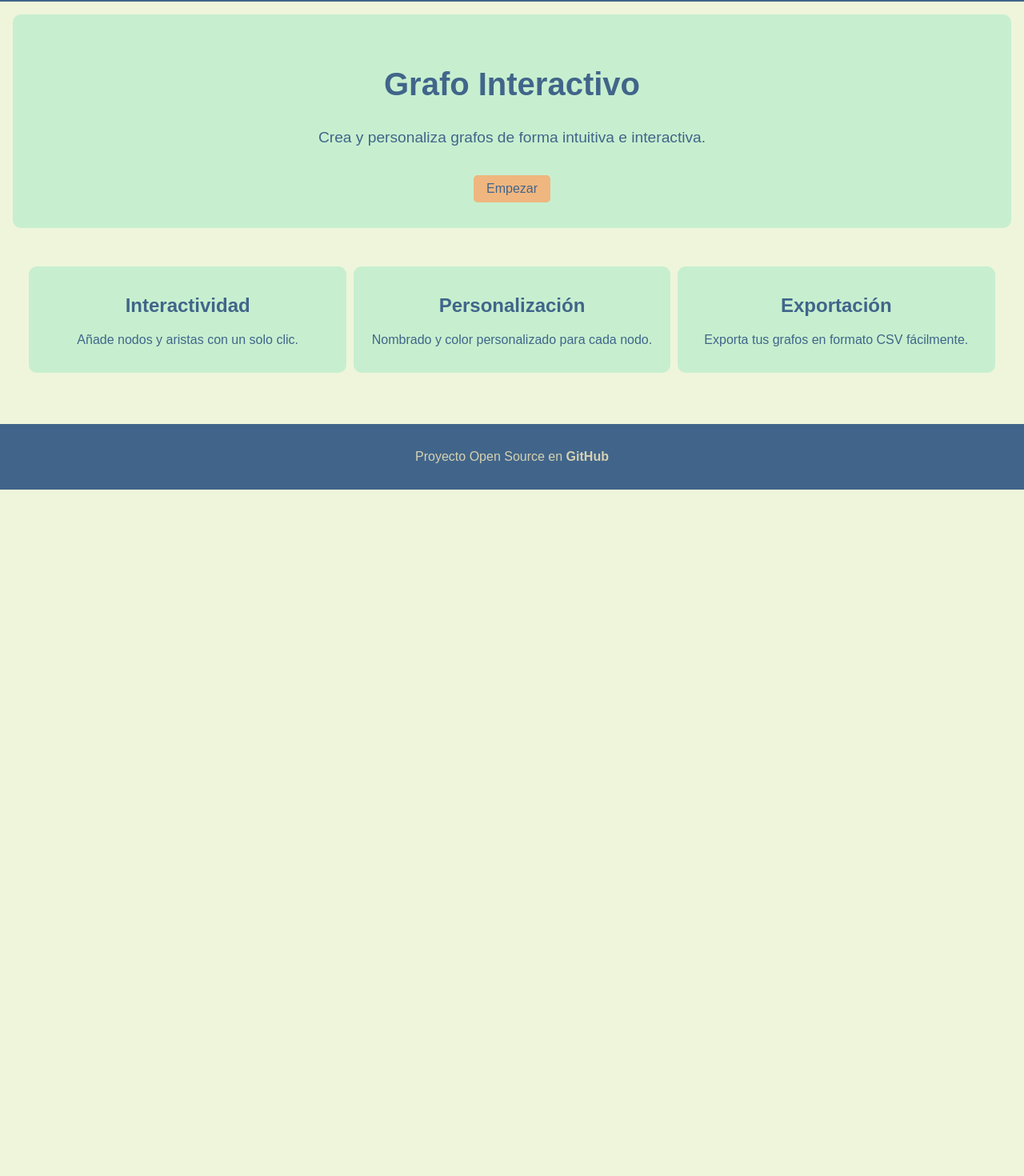
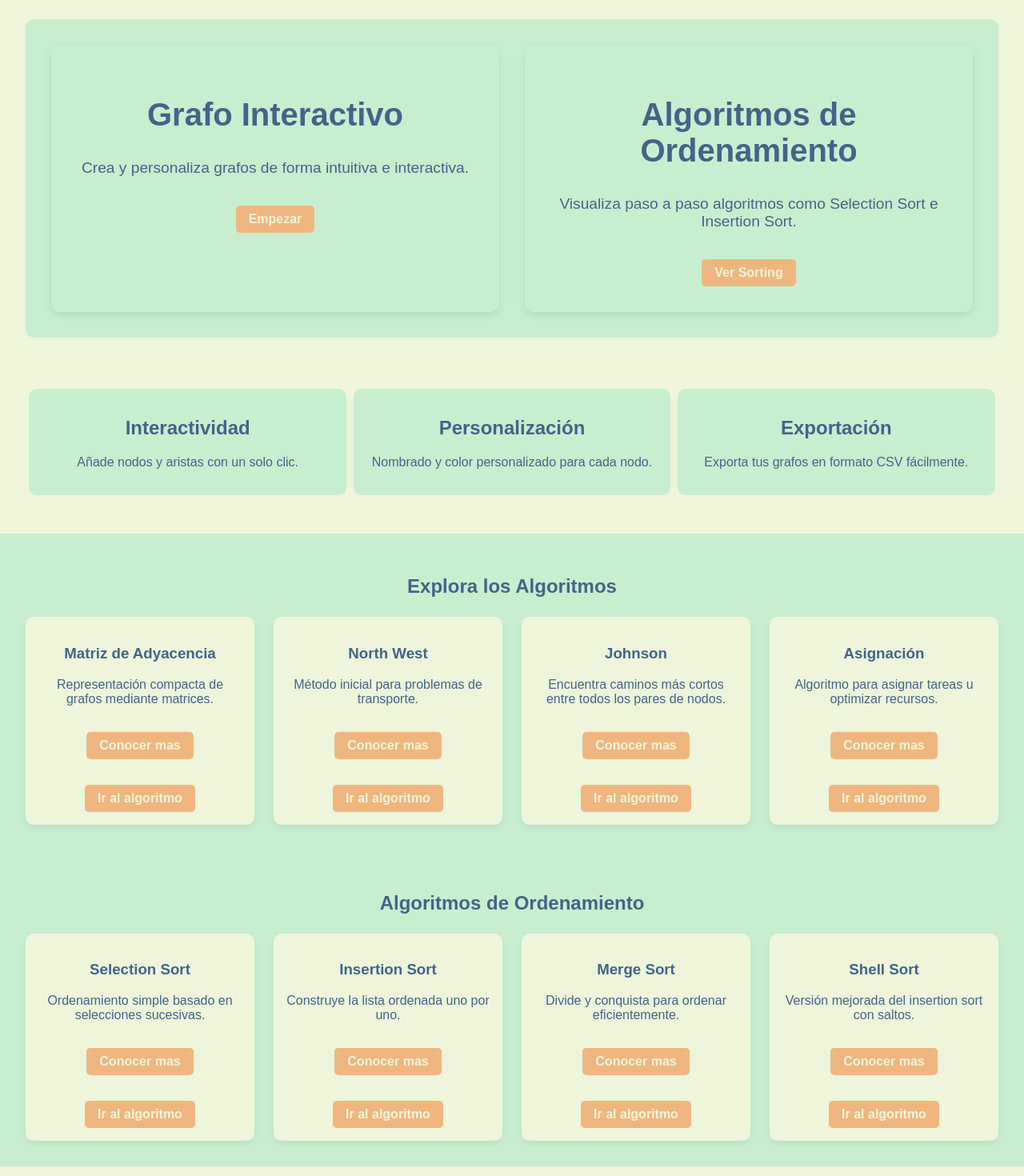
Before and after one commit to paolaqv/Algoritmos-Frontend, a Vue app: page / in a window 1280 px wide. Shown: the part 80-1550 px from the top of the page at 80% size. Before the commit the page ends 800 px from the top, so only its background shows below. Built offline with nearby package versions, Linux system fonts and the light colour scheme; the HTML template or start-up script is replaced by a standard one.

Commit message:
Actualización de LandingPage

```diff
--- a/src/views/LandingPage.vue
+++ b/src/views/LandingPage.vue
@@ -1,6 +1,8 @@
 <template>
+  <section class="landing">
+    <!-- NAVBAR -->
     <nav class="navbar">
-    <img src="@/assets/logo.svg" alt="Logo" class="logo">
+      <img src="@/assets/logo.svg" alt="Logo" class="logo" />
       <ul class="nav-links">
         <li><router-link to="/">Inicio</router-link></li>
         <li><router-link to="/graphs">Grafos</router-link></li>
@@ -8,12 +10,25 @@
         <li><router-link to="#">Contacto</router-link></li>
       </ul>
     </nav>
-  <section class="landing">
-    <div class="hero">
+
+  <div class="hero split-hero">
+  <!-- Caja de Grafos -->
+  <div class="hero-half">
     <h1 class="fade-in">Grafo Interactivo</h1>
     <p class="slide-up">Crea y personaliza grafos de forma intuitiva e interactiva.</p>
     <router-link to="/graphs" class="cta-button scale-up">Empezar</router-link>
   </div>
+
+  <!-- Caja de Sorting -->
+  <div class="hero-half">
+    <h1 class="fade-in">Algoritmos de Ordenamiento</h1>
+    <p class="slide-up">Visualiza paso a paso algoritmos como Selection Sort e Insertion Sort.</p>
+    <router-link to="/sort" class="cta-button scale-up">Ver Sorting</router-link>
+  </div>
+</div>
+
+
+    <!-- FEATURES -->
     <div class="features">
       <div class="feature zoom-in">
         <h2>Interactividad</h2>
@@ -28,8 +43,92 @@
         <p>Exporta tus grafos en formato CSV fácilmente.</p>
       </div>
     </div>
+
+   <!-- SECCIÓN ALGORITMOS GENERALES -->
+<div class="algorithms-section">
+  <h2>Explora los Algoritmos</h2>
+  <div class="algorithm-cards">
+    <div class="algorithm-card">
+      <h3>Matriz de Adyacencia</h3>
+      <p>Representación compacta de grafos mediante matrices.</p>
+      <div class="card-buttons">
+        <router-link to="/graphs" class="cta-button scale-up">Conocer mas</router-link>
+        <router-link to="/graphs" class="cta-button scale-up">Ir al algoritmo</router-link>
+      </div>
+    </div>
+    <div class="algorithm-card">
+      <h3>North West</h3>
+      <p>Método inicial para problemas de transporte.</p>
+      <div class="card-buttons">
+        <router-link to="/graphs" class="cta-button scale-up">Conocer mas</router-link>
+        <router-link to="/graphs" class="cta-button scale-up">Ir al algoritmo</router-link>
+      </div>
+    </div>
+    <div class="algorithm-card">
+      <h3>Johnson</h3>
+      <p>Encuentra caminos más cortos entre todos los pares de nodos.</p>
+      <div class="card-buttons">
+        <router-link to="/graphs" class="cta-button scale-up">Conocer mas</router-link>
+        <router-link to="/graphs" class="cta-button scale-up">Ir al algoritmo</router-link>
+      </div>
+    </div>
+    <div class="algorithm-card">
+      <h3>Asignación</h3>
+      <p>Algoritmo para asignar tareas u optimizar recursos.</p>
+      <div class="card-buttons">
+        <router-link to="/graphs" class="cta-button scale-up">Conocer mas</router-link>
+        <router-link to="/graphs" class="cta-button scale-up">Ir al algoritmo</router-link>
+      </div>
+    </div>
+  </div>
+</div>
+
+<!-- SECCIÓN ALGORITMOS DE ORDENAMIENTO -->
+<div class="algorithms-section">
+  <h2>Algoritmos de Ordenamiento</h2>
+  <div class="algorithm-cards">
+    <div class="algorithm-card">
+      <h3>Selection Sort</h3>
+      <p>Ordenamiento simple basado en selecciones sucesivas.</p>
+      <div class="card-buttons">
+        <router-link to="/graphs" class="cta-button scale-up">Conocer mas</router-link>
+        <router-link to="/graphs" class="cta-button scale-up">Ir al algoritmo</router-link>
+      </div>
+    </div>
+    <div class="algorithm-card">
+      <h3>Insertion Sort</h3>
+      <p>Construye la lista ordenada uno por uno.</p>
+      <div class="card-buttons">
+        <router-link to="/graphs" class="cta-button scale-up">Conocer mas</router-link>
+        <router-link to="/graphs" class="cta-button scale-up">Ir al algoritmo</router-link>
+      </div>
+    </div>
+    <div class="algorithm-card">
+      <h3>Merge Sort</h3>
+      <p>Divide y conquista para ordenar eficientemente.</p>
+      <div class="card-buttons">
+      <router-link to="/graphs" class="cta-button scale-up">Conocer mas</router-link>
+        <router-link to="/graphs" class="cta-button scale-up">Ir al algoritmo</router-link>
+      </div>
+    </div>
+    <div class="algorithm-card">
+      <h3>Shell Sort</h3>
+      <p>Versión mejorada del insertion sort con saltos.</p>
+      <div class="card-buttons">
+      <router-link to="/graphs" class="cta-button scale-up">Conocer mas</router-link>
+        <router-link to="/graphs" class="cta-button scale-up">Ir al algoritmo</router-link>
+      </div>
+    </div>
+  </div>
+</div>
+
+
+    <!-- FOOTER -->
     <footer class="footer">
-      <p>Proyecto Open Source en <b><a href="https://github.com/paolaqv/Algoritmos-Frontend" target="_blank">GitHub</a></b></p>
+      <p>
+        Proyecto Open Source en
+        <b><a href="https://github.com/paolaqv/Algoritmos-Frontend" target="_blank">GitHub</a></b>
+      </p>
     </footer>
   </section>
 </template>
@@ -38,12 +137,14 @@
 </script>
 
 <style>
+/* COLORES */
 :root {
-  --primary-color: #1D3557;
-  --secondary-color: #457B9D;
-  --background-color: #A8DADC;
-  --accent-color: #F1FAEE;
-  --text-color: #E63946;
+  --primary-color: #555B6E;     /* para navbar, texto fuerte */
+  --secondary-color: #89B0AE;   /* botones y detalles suaves */
+  --background-color:rgb(255, 255, 255);  /* fondo general */
+  --accent-color: #FFD6BA;      /* fondo de cajas destacadas */
+  --text-color: #333333;        /* texto en general */
+  --card-color: #BEE3DB;        /* tarjetas y fondos suaves */
 }
 
 body {
@@ -53,6 +154,7 @@ body {
   color: var(--primary-color);
 }
 
+/* NAVBAR */
 .navbar {
   display: flex;
   justify-content: space-between;
@@ -69,6 +171,8 @@ body {
   list-style: none;
   display: flex;
   gap: 1rem;
+  margin: 0;
+  padding: 0;
 }
 
 .nav-links a {
@@ -77,12 +181,14 @@ body {
   font-weight: bold;
 }
 
+/* HERO */
 .hero {
   text-align: center;
   padding: 2rem;
   background-color: var(--accent-color);
   margin: 1rem;
   border-radius: 10px;
+  color: var(--primary-color);
 }
 
 .hero h1 {
@@ -99,16 +205,20 @@ body {
   display: inline-block;
   padding: 0.5rem 1rem;
   background-color: var(--secondary-color);
-  color: var(--primary-color);
+  color: var(--background-color);
   text-decoration: none;
   border-radius: 5px;
   margin-top: 1rem;
+  font-weight: bold;
 }
 
+/* FEATURES */
 .features {
   display: flex;
   justify-content: space-around;
   padding: 2rem;
+  flex-wrap: wrap;
+  background-color: var(--background-color);
 }
 
 .feature {
@@ -117,16 +227,45 @@ body {
   padding: 1rem;
   border-radius: 10px;
   width: 30%;
+  margin-bottom: 1rem;
 }
 
-.feature h2 {
+.feature h2, .feature p {
   color: var(--primary-color);
 }
 
-.feature p {
+/* NUEVA SECCIÓN */
+.algorithms-section {
+  padding: 2rem;
+  background-color: var(--accent-color);
+  text-align: center;
+}
+
+.algorithms-section h2 {
+  color: var(--primary-color);
+  margin-bottom: 1.5rem;
+}
+
+.algorithm-cards {
+  display: grid;
+  grid-template-columns: repeat(auto-fit, minmax(220px, 1fr));
+  gap: 1.5rem;
+}
+
+.algorithm-card {
+  background-color: var(--background-color);
+  border-radius: 10px;
+  padding: 1rem;
+  box-shadow: 0 4px 6px rgba(85, 91, 110, 0.1); /* primary-color con opacidad */
+  transition: transform 0.3s ease;
   color: var(--primary-color);
 }
 
+.algorithm-card:hover {
+  transform: translateY(-5px);
+}
+
+/* FOOTER */
 .footer {
   text-align: center;
   padding: 1rem;
@@ -140,6 +279,7 @@ body {
   text-decoration: none;
 }
 
+/* ANIMACIONES */
 .fade-in {
   animation: fadeIn 2s;
 }
@@ -175,4 +315,43 @@ body {
   from { transform: scale(0.9); }
   to { transform: scale(1); }
 }
+
+.split-hero {
+  display: flex;
+  justify-content: space-between;
+  align-items: stretch;
+  gap: 2rem;
+  margin: 2rem;
+  flex-wrap: nowrap;
+}
+
+.hero-half {
+  background-color: var(--accent-color);
+  border-radius: 10px;
+  padding: 2rem;
+  flex: 1;
+  text-align: center;
+  min-width: 0;
+  box-shadow: 0 4px 10px rgba(85, 91, 110, 0.15); /* primary-color */
+  transition: transform 0.3s ease;
+  color: var(--primary-color);
+}
+
+.hero-half:hover {
+  transform: scale(1.02);
+}
+
+@media (max-width: 768px) {
+  .split-hero {
+    flex-direction: column;
+  }
+}
+.card-buttons {
+  display: flex;
+  justify-content: center;
+  gap: 1rem;
+  margin-top: 1rem;
+  flex-wrap: wrap;
+}
+
 </style>
```
Lines whose indentation alone changed are shown as unchanged.
